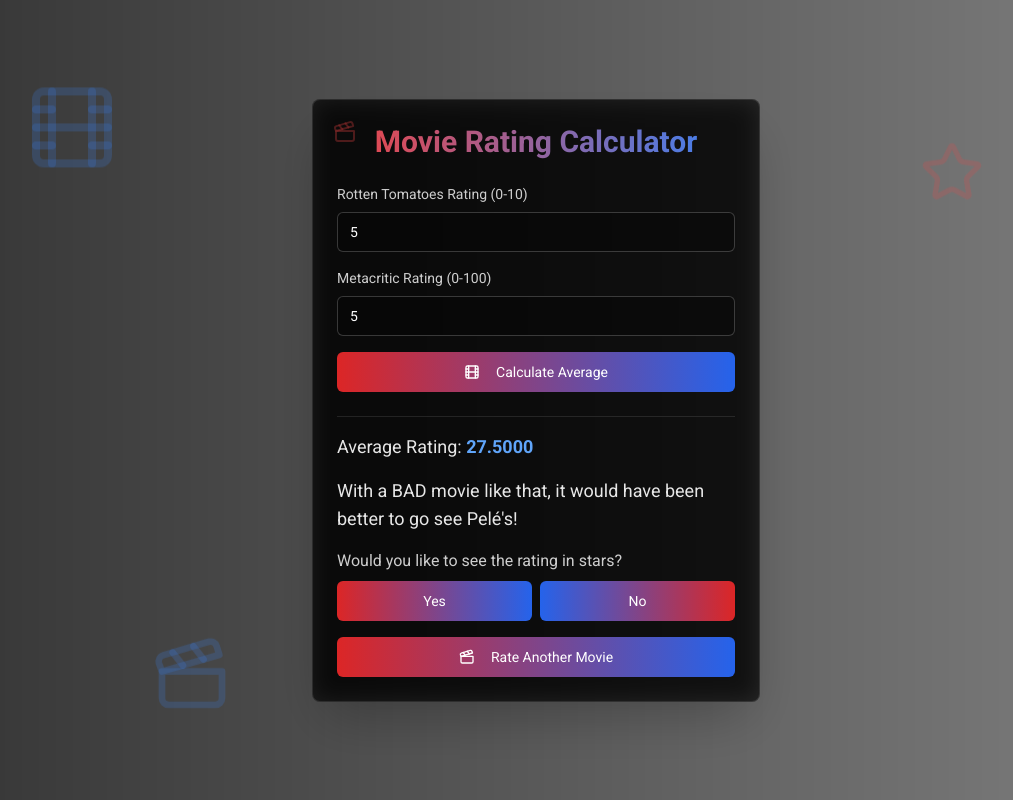
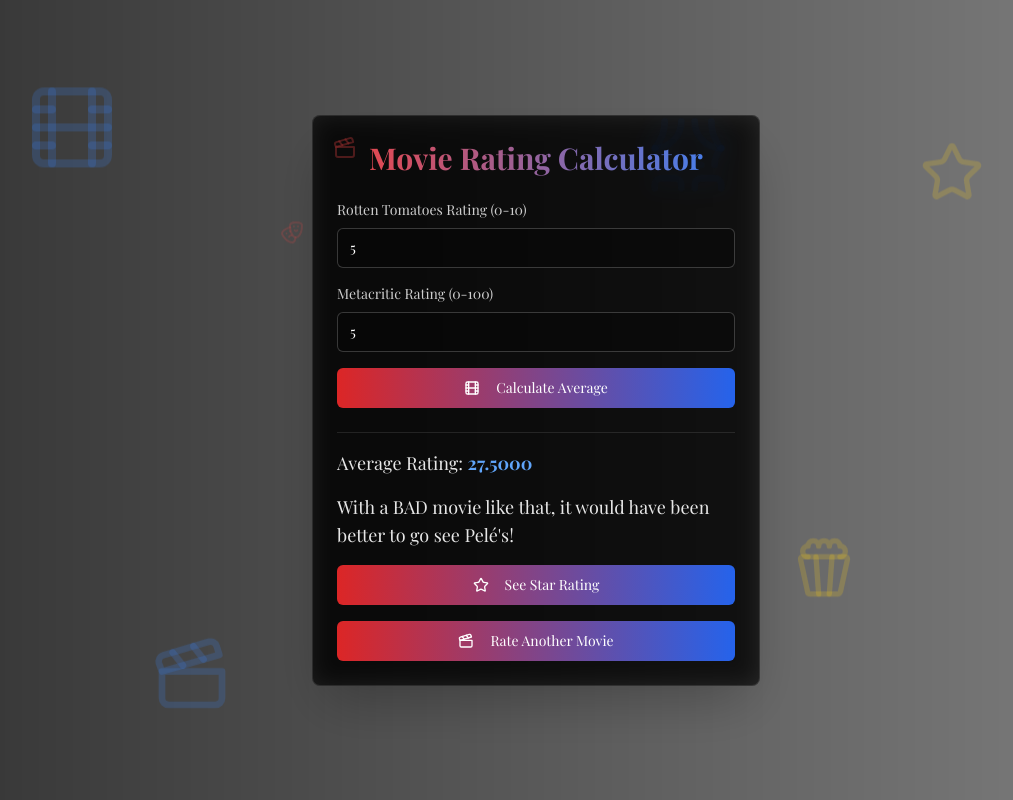
Before and after one commit to lu2023gui/movie-rating-muse-website, a React (Vite) app: page / in a window 1280 px wide. Both pictures are taken after typing "5", "5" into the empty fields and a click on the button "Calculate Average". Shown: the whole page, without its empty margins (104-1117 px from the left). Built offline with nearby package versions, Linux system fonts and the light colour scheme.

Commit message:
feat: Improve star display and add features
- Change star color to yellow.
- Use a more eye-catching font.
- Add a pop-up for star rating.
- Include more cinema icons.

```diff
--- a/index.html
+++ b/index.html
@@ -5,7 +5,7 @@
     <meta charset="UTF-8" />
     <link rel="icon" type="image/svg+xml" href="/favicon.ico" />
     <meta name="viewport" content="width=device-width, initial-scale=1.0" />
-    <link href="https://fonts.googleapis.com/css2?family=Roboto:wght@300;400;700&display=swap" rel="stylesheet">
+    <link href="https://fonts.googleapis.com/css2?family=Playfair+Display:wght@400;700&display=swap" rel="stylesheet">
     <title>Movie Rating Calculator</title>
   </head>
   <body>
--- a/src/components/StarDisplay.tsx
+++ b/src/components/StarDisplay.tsx
@@ -17,7 +17,7 @@ const StarDisplay = ({ rating }: StarDisplayProps) => {
       stars.push(
         <Star
           key={`star-${i}`}
-          className="w-6 h-6 text-red-500 fill-red-500 animate-star-ping"
+          className="w-6 h-6 text-yellow-400 fill-yellow-400 animate-star-ping"
           style={{ animationDelay: `${i * 150}ms` }}
         />
       );
@@ -28,7 +28,7 @@ const StarDisplay = ({ rating }: StarDisplayProps) => {
         <div key={`star-${i}`} className="relative w-6 h-6">
           <Star className="absolute w-6 h-6 text-gray-400" />
           <div className="absolute w-6 h-6 overflow-hidden" style={{ width: `${percentage}%` }}>
-            <Star className="w-6 h-6 text-red-500 fill-red-500" />
+            <Star className="w-6 h-6 text-yellow-400 fill-yellow-400" />
           </div>
         </div>
       );
--- a/src/pages/Index.tsx
+++ b/src/pages/Index.tsx
@@ -3,7 +3,14 @@ import { Button } from "@/components/ui/button";
 import { Input } from "@/components/ui/input";
 import { Card } from "@/components/ui/card";
 import StarDisplay from "@/components/StarDisplay";
-import { Film, Star, Clapperboard } from "lucide-react";
+import { Film, Star, Clapperboard, Drama, Popcorn, Theater } from "lucide-react";
+import {
+  Dialog,
+  DialogContent,
+  DialogHeader,
+  DialogTitle,
+  DialogTrigger,
+} from "@/components/ui/dialog";
 
 const Index = () => {
   const [rottenTomatoes, setRottenTomatoes] = useState("");
@@ -67,15 +74,18 @@ const Index = () => {
 
   return (
     <div
-      className="min-h-screen flex items-center justify-center bg-transparent backdrop-blur-sm p-4 relative overflow-hidden font-roboto"
+      className="min-h-screen flex items-center justify-center bg-transparent backdrop-blur-sm p-4 relative overflow-hidden font-playfair"
       style={{
         background: "linear-gradient(90deg, rgba(0,0,0,0.8) 0%, rgba(0,0,0,0.5) 100%)"
       }}
     >
       <div className="absolute inset-0 overflow-hidden pointer-events-none">
         <Film className="absolute text-blue-500/20 w-24 h-24 animate-float-slow top-20 left-[10%]" />
-        <Star className="absolute text-red-500/20 w-16 h-16 animate-float top-40 right-[15%]" />
+        <Star className="absolute text-yellow-400/20 w-16 h-16 animate-float top-40 right-[15%]" />
         <Clapperboard className="absolute text-blue-500/20 w-20 h-20 animate-float-reverse bottom-20 left-[20%]" />
+        <Drama className="absolute text-red-500/20 w-18 h-18 animate-float top-[30%] left-[30%]" />
+        <Popcorn className="absolute text-yellow-400/20 w-16 h-16 animate-float-slow bottom-[25%] right-[25%]" />
+        <Theater className="absolute text-blue-500/20 w-20 h-20 animate-float-reverse top-[15%] right-[35%]" />
       </div>
 
       <Card className="w-full max-w-md p-6 space-y-6 bg-black/60 backdrop-blur-md border-white/10 shadow-2xl animate-fade-in">
@@ -135,38 +145,24 @@ const Index = () => {
             </p>
             <p className="text-lg text-white/90">{getReviewComment(average)}</p>
 
-            {showStars === null && (
-              <div className="space-y-2 animate-fade-in">
-                <p className="text-white/80">Would you like to see the rating in stars?</p>
-                <div className="flex gap-2">
-                  <Button
-                    onClick={() => handleStarResponse("yes")}
-                    className="flex-1 bg-gradient-to-r from-red-600 to-blue-600 hover:from-red-500 hover:to-blue-500 text-white transition-all duration-300"
-                  >
-                    Yes
-                  </Button>
-                  <Button
-                    onClick={() => handleStarResponse("no")}
-                    className="flex-1 bg-gradient-to-r from-blue-600 to-red-600 hover:from-blue-500 hover:to-red-500 text-white transition-all duration-300"
-                  >
-                    No
-                  </Button>
+            <Dialog>
+              <DialogTrigger asChild>
+                <Button
+                  className="w-full bg-gradient-to-r from-red-600 to-blue-600 hover:from-red-500 hover:to-blue-500 text-white transition-all duration-300 group"
+                >
+                  <Star className="w-4 h-4 mr-2 group-hover:rotate-12 transition-transform" />
+                  See Star Rating
+                </Button>
+              </DialogTrigger>
+              <DialogContent className="bg-black/90 border-white/10">
+                <DialogHeader>
+                  <DialogTitle className="text-center text-white">Star Rating ({(average / 20).toFixed(4)})</DialogTitle>
+                </DialogHeader>
+                <div className="flex justify-center py-4">
+                  <StarDisplay rating={average / 20} />
                 </div>
-              </div>
-            )}
-
-            {showStars === true && (
-              <div className="space-y-2 animate-fade-in">
-                <p className="text-white/80">Star Rating ({(average / 20).toFixed(4)})</p>
-                <StarDisplay rating={average / 20} />
-              </div>
-            )}
-
-            {showStars === false && (
-              <p className="text-white/80 animate-fade-in">
-                Okay. Enjoy the movie{average < 40 ? " (or bear with it)" : ""}!
-              </p>
-            )}
+              </DialogContent>
+            </Dialog>
 
             <Button
               onClick={resetForm}
--- a/tailwind.config.ts
+++ b/tailwind.config.ts
@@ -123,7 +123,7 @@ export default {
 				'star-ping': 'star-ping 0.5s ease-out forwards',
 			},
 			fontFamily: {
-				'roboto': ['Roboto', 'sans-serif'],
+				'playfair': ['Playfair Display', 'serif'],
 			}
 		}
 	},
```
